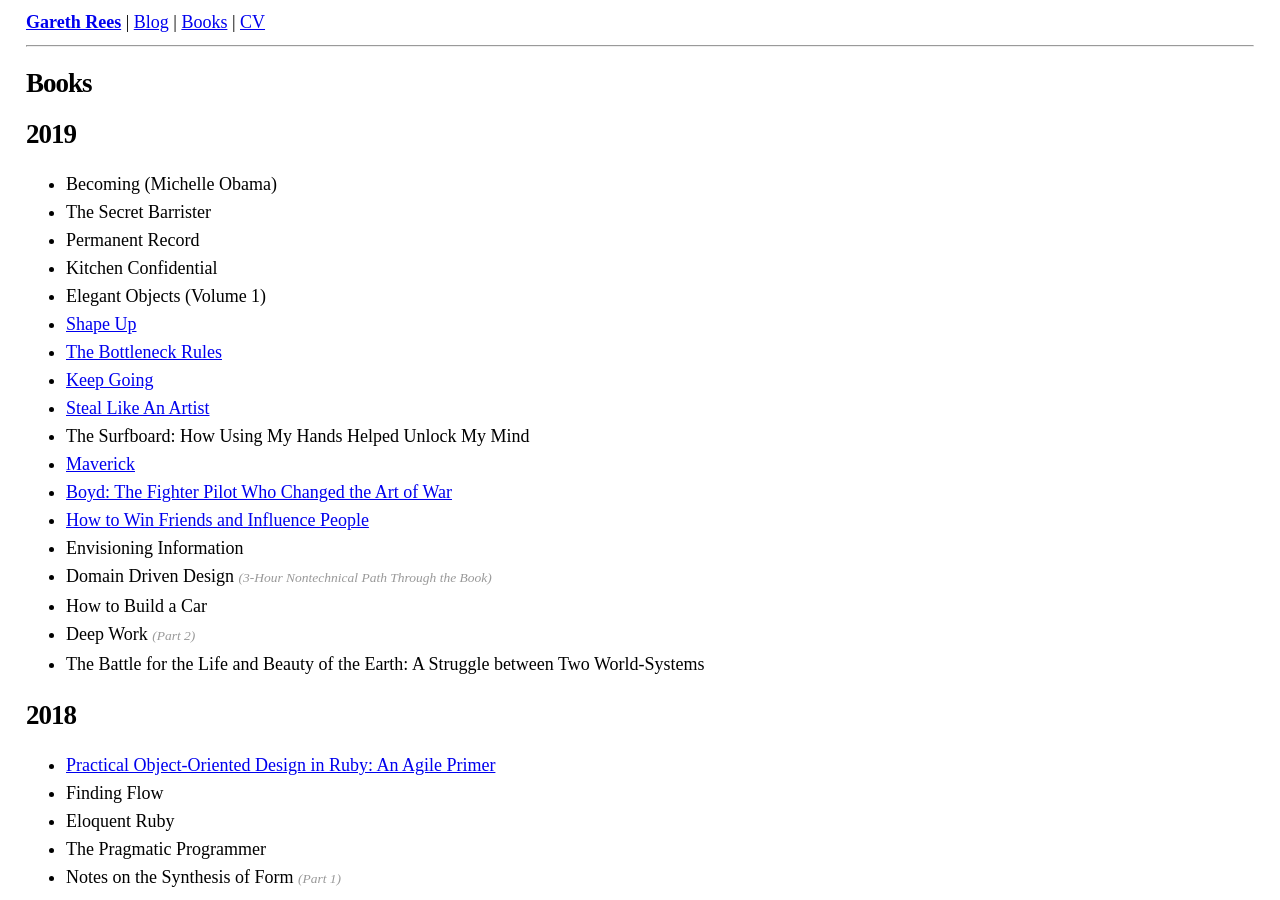
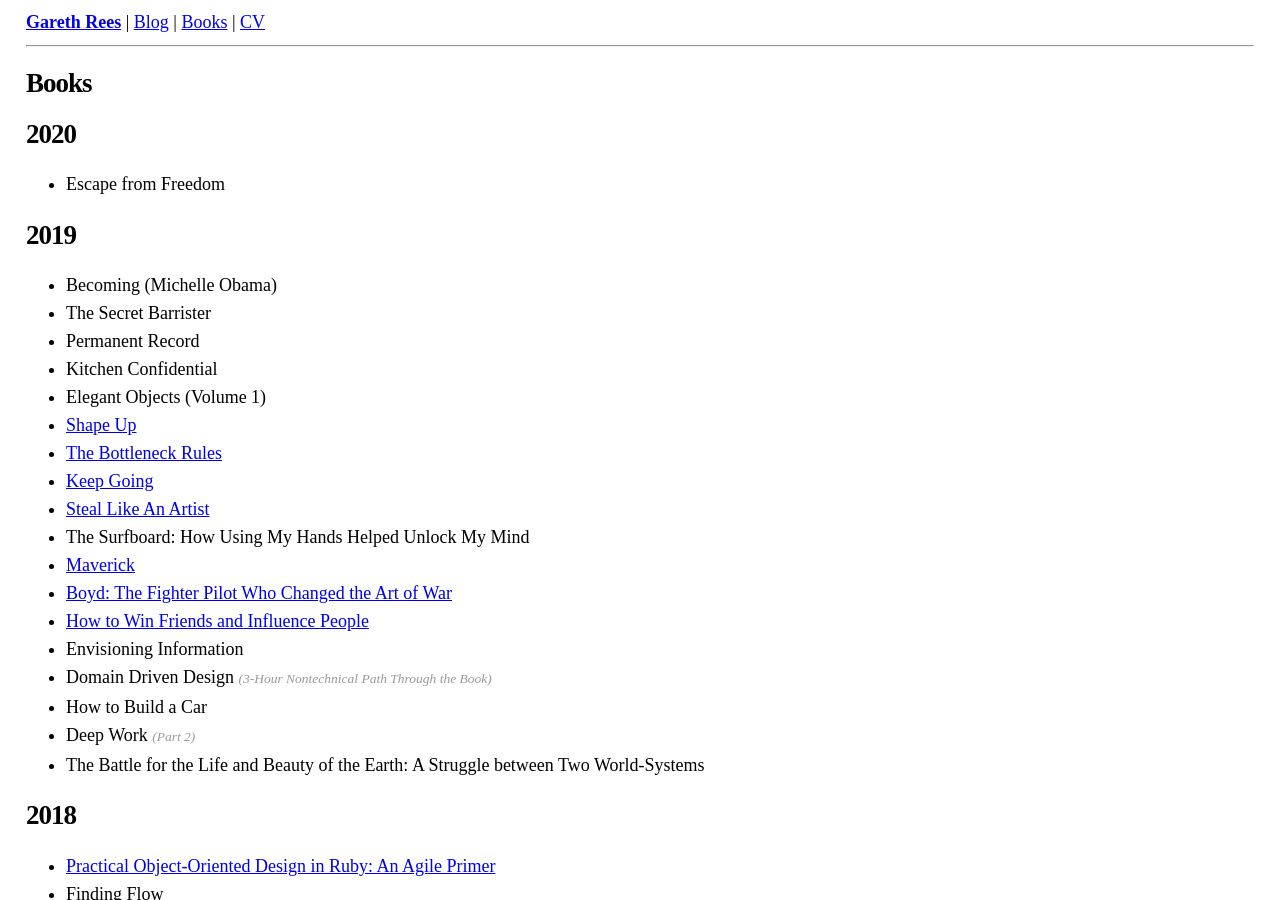
Before and after one commit to garethrees/garethrees.github.com, a Jekyll site: the page built from books.html, in a window 1280 px wide and 900 px high. Built offline with Jekyll 4.4.1, drawn with Linux system fonts in a browser that asks for light colours.

Commit message:
Add Escape from Freedom

```diff
--- a/_data/books.yml
+++ b/_data/books.yml
@@ -1,3 +1,6 @@
+2020:
+- title: Escape from Freedom
+
 2019:
 - title: Becoming (Michelle Obama)
 - title: The Secret Barrister
```
